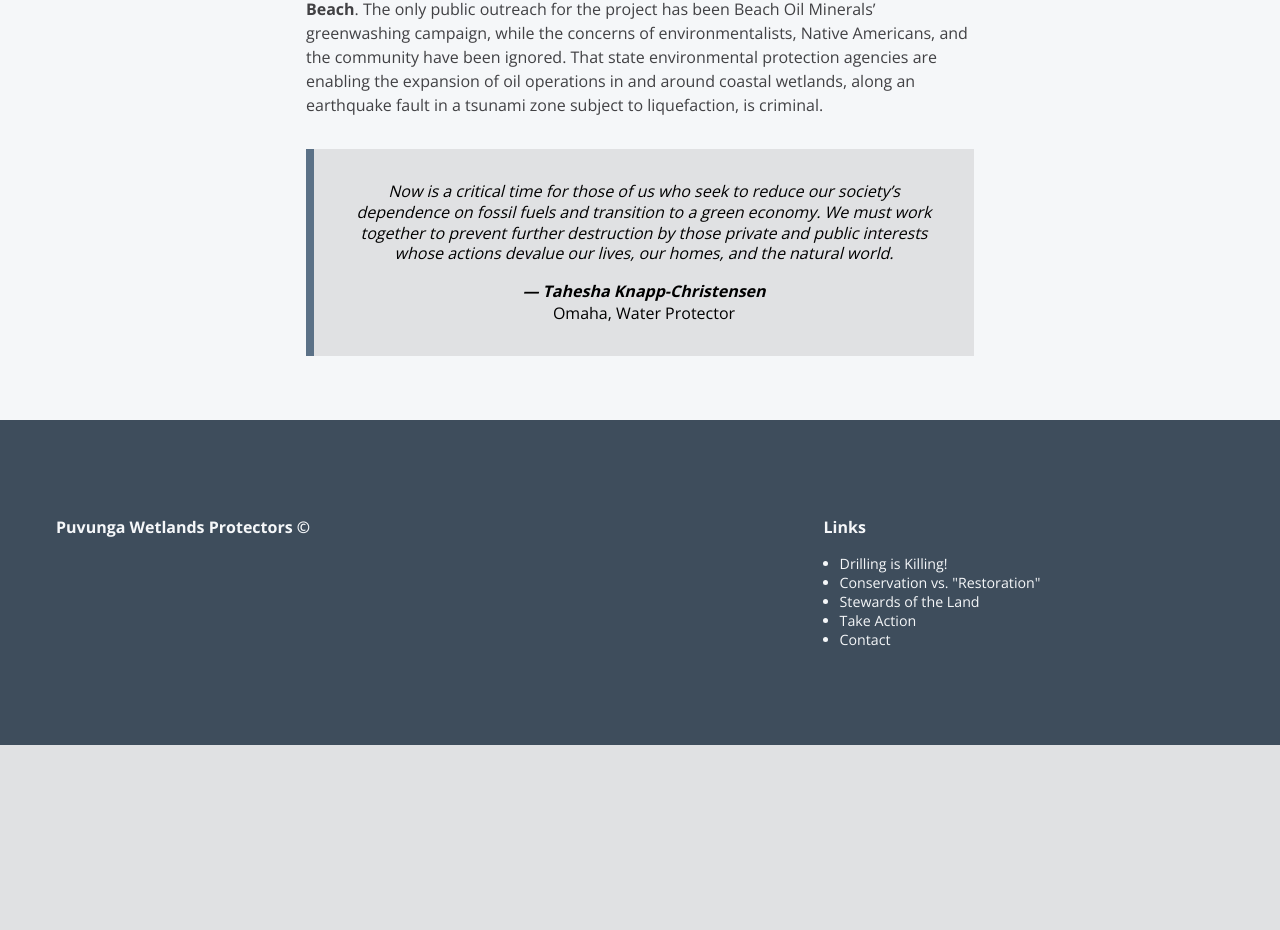
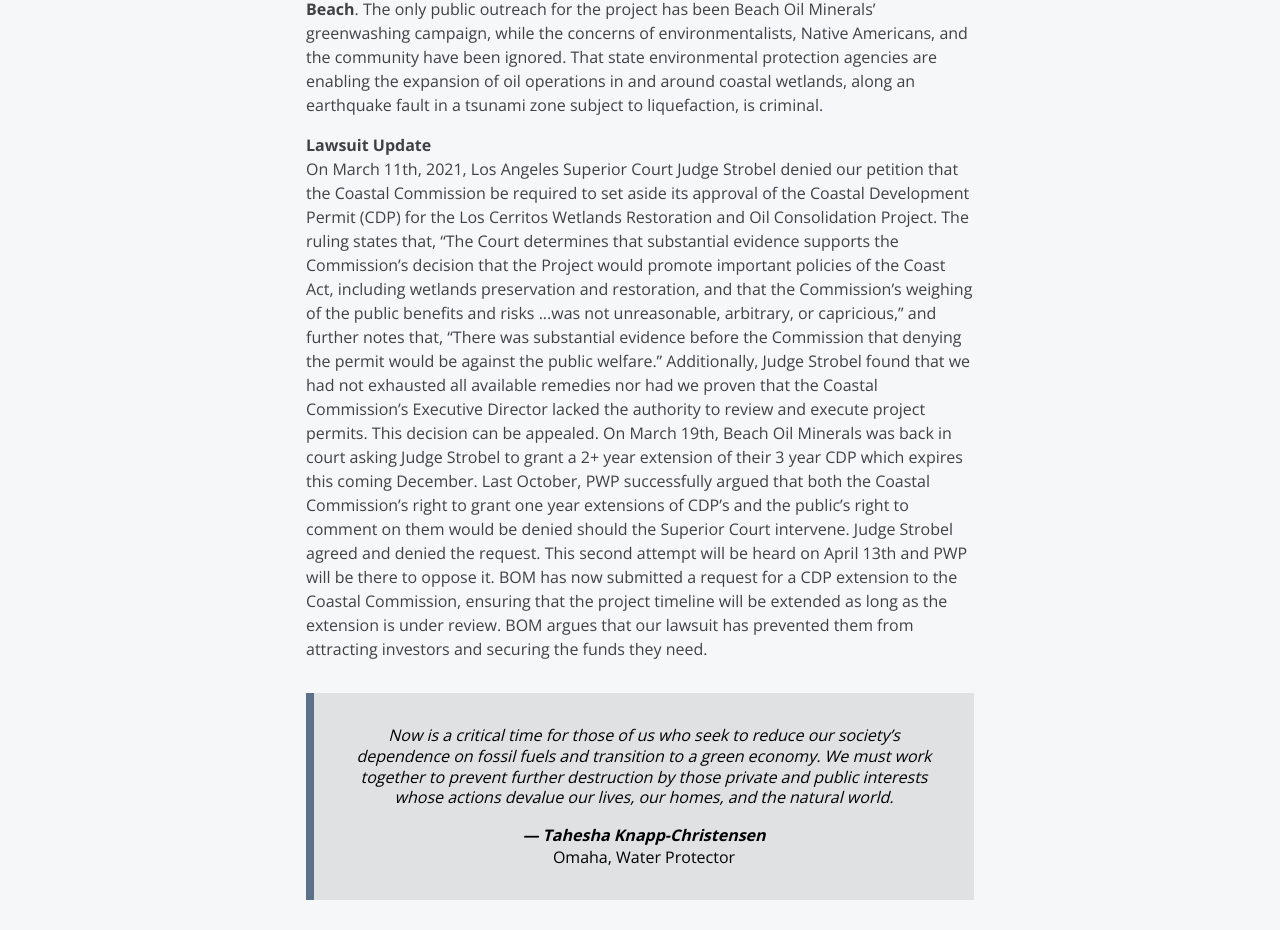
Before and after one commit to Eddie-Anguiano/native-website, a Next.js app: page /oil in a window 1280 px wide. Shown: the part 1273-2203 px from the top of the page. Before the commit the page ends 2018 px from the top, so only its background shows below. Built offline with nearby package versions, Linux system fonts and the light colour scheme.

Commit message:
add client revisions

```diff
--- a/pages/oil.js
+++ b/pages/oil.js
@@ -101,6 +101,36 @@ export default function oil() {
           wetlands, along an earthquake fault in a tsunami zone subject to
           liquefaction, is criminal.
         </p>
+        <p className={styles.paragraph}>
+          <strong>Lawsuit Update</strong>
+          <br />
+          On March 11th, 2021, Los Angeles Superior Court Judge Strobel denied
+          our petition that the Coastal Commission be required to set aside its
+          approval of the Coastal Development Permit (CDP) for the Los Cerritos
+          Wetlands Restoration and Oil Consolidation Project. The ruling states
+          that, “The Court determines that substantial evidence supports the
+          Commission’s decision that the Project would promote important
+          policies of the Coast Act, including wetlands preservation and
+          restoration, and that the Commission’s weighing of the public benefits
+          and risks ...was not unreasonable, arbitrary, or capricious,” and
+          further notes that, “There was substantial evidence before the
+          Commission that denying the permit would be against the public
+          welfare.” Additionally, Judge Strobel found that we had not exhausted
+          all available remedies nor had we proven that the Coastal Commission’s
+          Executive Director lacked the authority to review and execute project
+          permits. This decision can be appealed. On March 19th, Beach Oil
+          Minerals was back in court asking Judge Strobel to grant a 2+ year
+          extension of their 3 year CDP which expires this coming December. Last
+          October, PWP successfully argued that both the Coastal Commission’s
+          right to grant one year extensions of CDP’s and the public’s right to
+          comment on them would be denied should the Superior Court intervene.
+          Judge Strobel agreed and denied the request. This second attempt will
+          be heard on April 13th and PWP will be there to oppose it. BOM has now
+          submitted a request for a CDP extension to the Coastal Commission,
+          ensuring that the project timeline will be extended as long as the
+          extension is under review. BOM argues that our lawsuit has prevented
+          them from attracting investors and securing the funds they need.
+        </p>
 
         <Quote
           text="Now is a critical time for those of us who seek to reduce our society’s dependence on
```
Also changed, not shown: public/images/Bermzerk/Bermzerk.005.jpeg.
